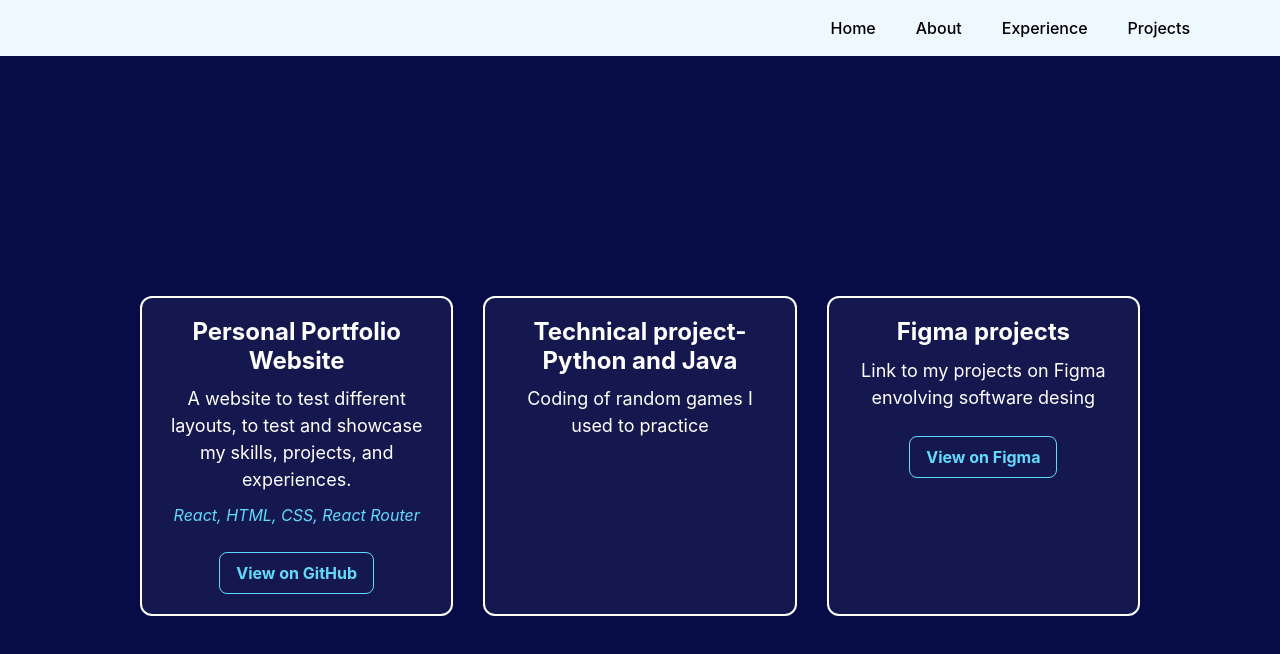
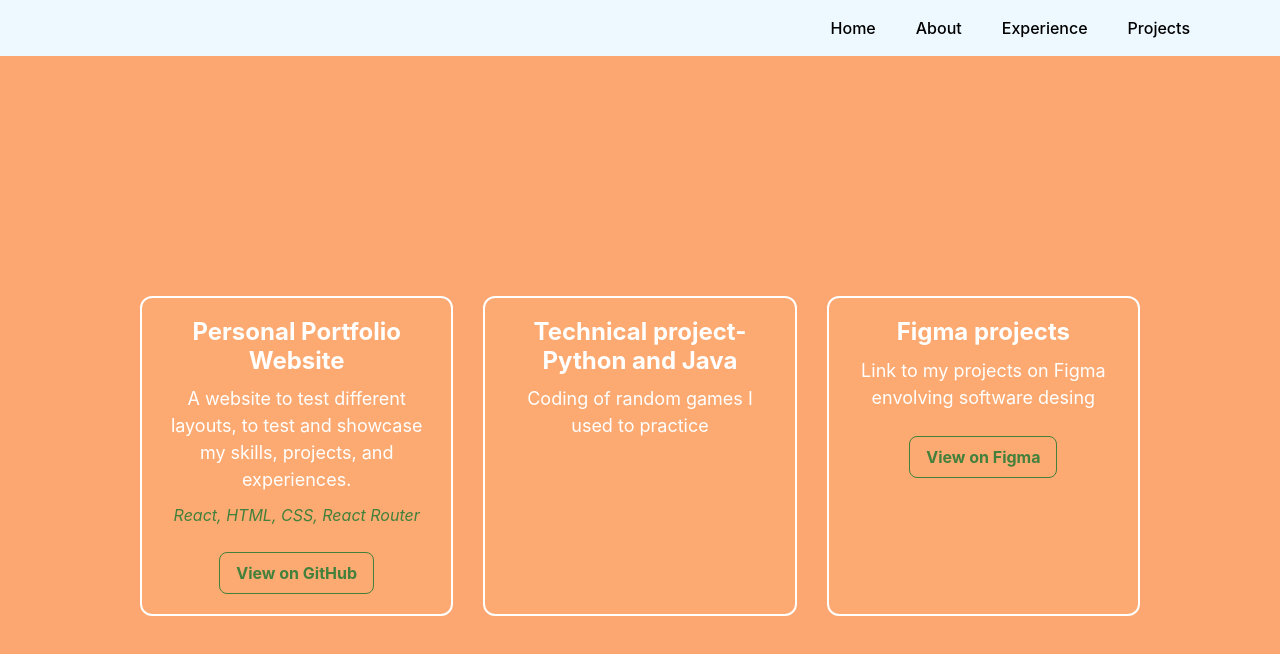
Before and after one commit to FernandesLaura0/personal-website-workshop, a React (Create React App) app: page /#/projects in a window 1280 px wide. Shown: the top 654 px of the page. Built offline with nearby package versions, Linux system fonts and the light colour scheme.

Commit message:
Changed the Projects page and tried to add details to the About page

```diff
--- a/src/components/Home.css
+++ b/src/components/Home.css
@@ -24,7 +24,7 @@
 
 .content {
     text-align: center;
-    color: white;
+    color: rgb(0, 0, 0);
     max-width: 800px;
 }
 
--- a/src/components/Projects.css
+++ b/src/components/Projects.css
@@ -1,5 +1,5 @@
 .projects-container {
-    background-color: #070c46;
+    background-color: #fca671;
     min-height: 100vh;
     display: flex;
     justify-content: center;
@@ -16,7 +16,7 @@
 }
 
 .projects-card {
-    background-color: rgba(255, 255, 255, 0.05);
+    background-color: rgba(245, 220, 110, 0.05);
     border: 2px solid white;
     border-radius: 12px;
     padding: 20px;
@@ -41,7 +41,7 @@
 
 .projects-card .tech {
     font-size: 16px;
-    color: #61dafb;
+    color: #42803b;
     margin-bottom: 15px;
 }
 
@@ -50,15 +50,15 @@
     display: inline-block;
     margin-top: 10px;
     padding: 8px 16px;
-    border: 1px solid #61dafb;
+    border: 1px solid #42803b;
     border-radius: 8px;
-    color: #61dafb;
+    color: #42803b;
     text-decoration: none;
     font-weight: bold;
     transition: background 0.3s, color 0.3s;
 }
 
 .github-link:hover {
-    background: #61dafb;
+    background: #4b8544;
     color: #070c46;
 }
--- a/src/components/Projects.js
+++ b/src/components/Projects.js
@@ -14,6 +14,7 @@ const Projects = () => {
      {
         name: "Technical project-Python and Java",
         description: "Coding of random games I used to practice"
+
      },
      {
         name: "Figma projects",
```
